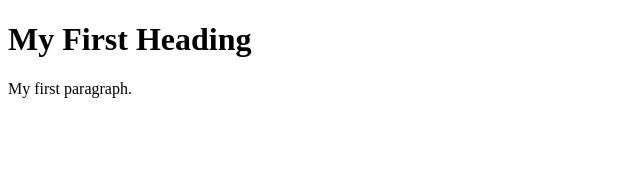
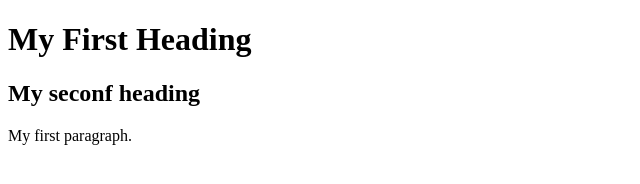
Before and after one commit to Usman-Qadir/sshrepo, a plain HTML site: page index.html in a window 1280 px wide. Shown: the whole page, without its empty margins (0-640 px from the left). Drawn offline with Linux system fonts and the light colour scheme.

Commit message:
Update index.html
modified index.html

```diff
--- a/index.html
+++ b/index.html
@@ -3,6 +3,7 @@
 <body>
 
 <h1>My First Heading</h1>
+  <h2> My seconf heading</h2>
 <p>My first paragraph.</p>
 
 </body>
```
